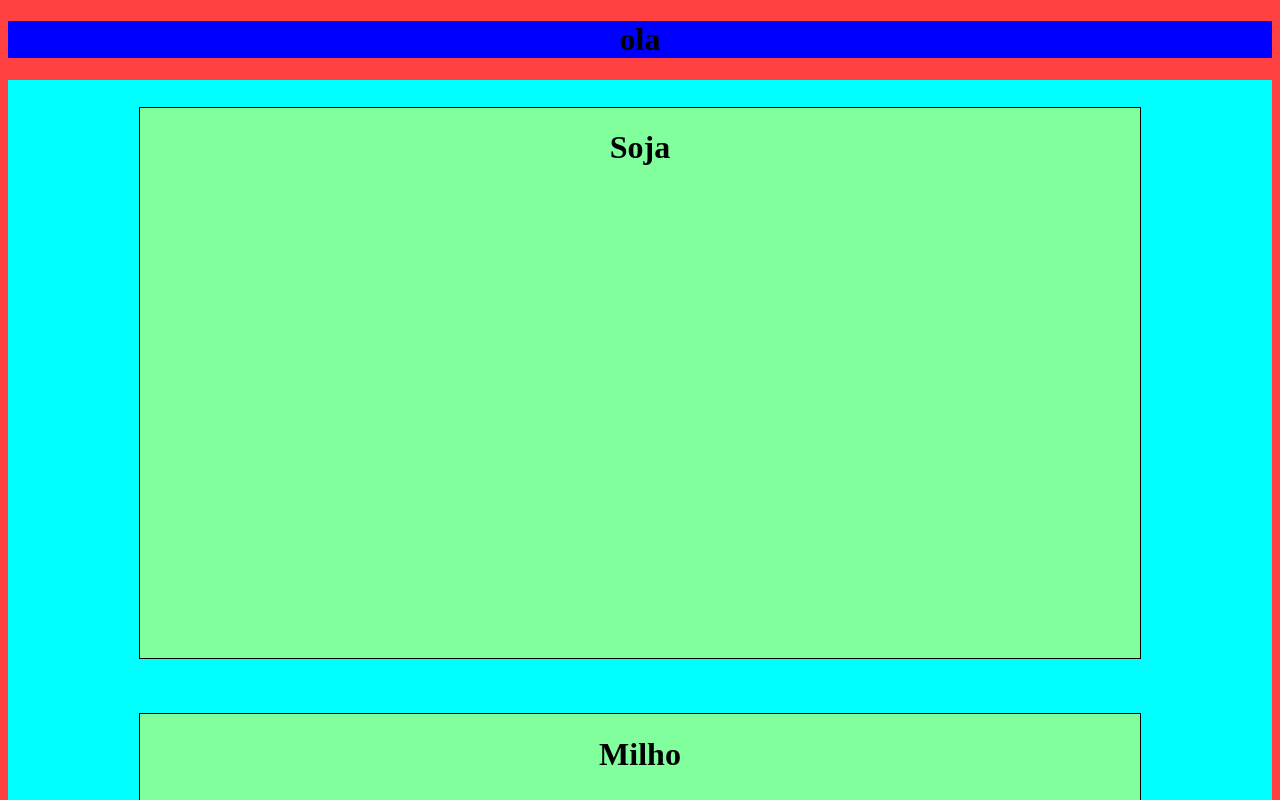
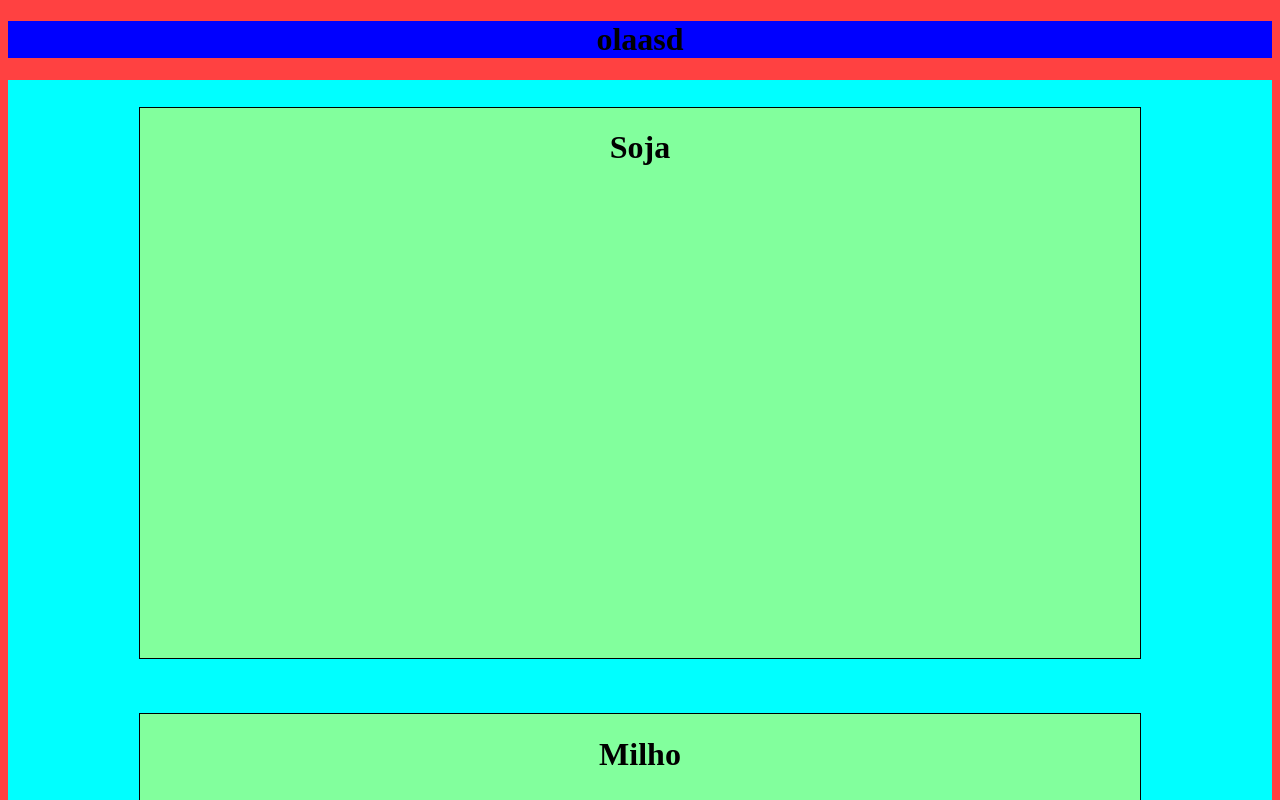
Before and after one commit to Matheus-Oconoski/TRABALHO-AGRINHO, a plain HTML site: page trabalho_agrinho.html in a window 1280 px wide. Shown: the top 800 px of the page. Drawn offline with Linux system fonts and the light colour scheme.

Commit message:
atualizao1.0

```diff
--- a/trabalho_agrinho.html
+++ b/trabalho_agrinho.html
@@ -7,7 +7,7 @@
 </head>
 <body>
     <header>
-        <h1>ola</h1>
+        <h1>olaasd</h1>
     </header>
 
     <div class="container">
```
